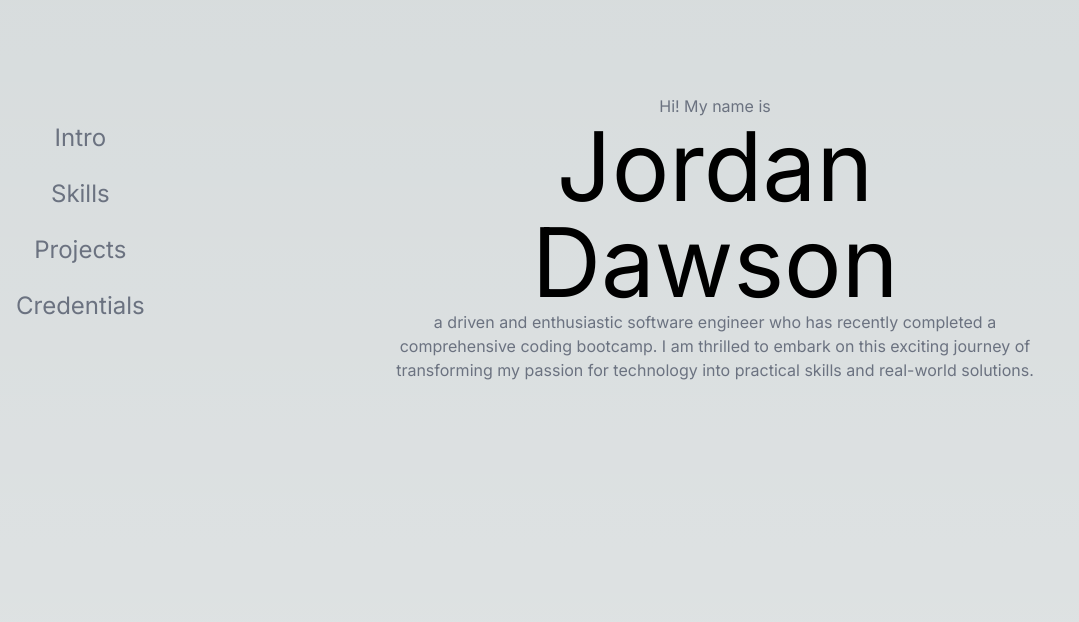
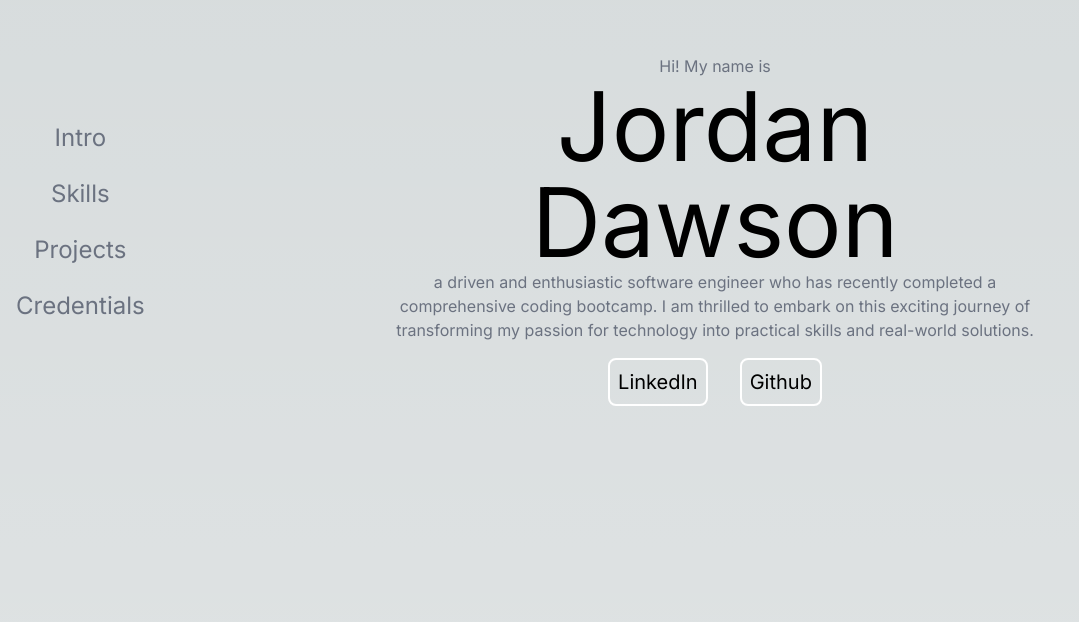
Before and after one commit to JordanTDawson/Portfolio, a Next.js app in the folder portfolio/: page / in a window 1280 px wide. Shown: the part 178-800 px from the top of the page, without its empty margins (0-1079 px from the left). Built offline with nearby package versions, Linux system fonts and the light colour scheme.

Commit message:
Added social links.

```diff
--- a/portfolio/src/app/intro/page.tsx
+++ b/portfolio/src/app/intro/page.tsx
@@ -7,6 +7,10 @@ export default function Intro() {
               a driven and enthusiastic software engineer who has recently completed a comprehensive coding bootcamp.
               I am thrilled to embark on this exciting journey of transforming my passion for technology into practical skills and real-world solutions.
           </p>
+          <div className='flex flex-wrap gap-8 justify-center my-4'>
+            <a href='https://www.linkedin.com/in/jordantdawson/' rel='noreferer' target='_blank' className='border-2 border-double border-white rounded-lg text-xl p-2 hover:text-yellow-500 hover:scale-105 transform transition-transform'>LinkedIn</a>
+            <a href='https://github.com/JordanTDawson' rel='noreferer' target='_blank' className='border-2 border-double border-white rounded-lg text-xl p-2 hover:text-yellow-500 hover:scale-105 transform transition-transform'>Github</a>
+          </div>
         </div>
     );
 }
```
